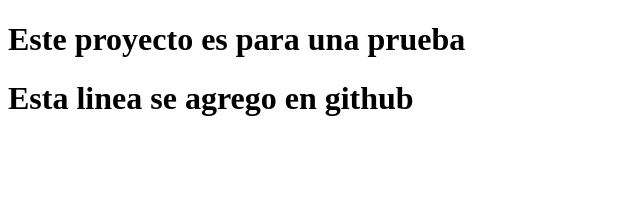
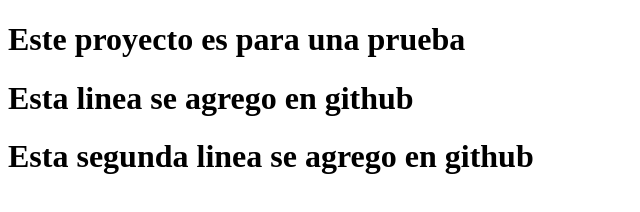
Before and after one commit to alejandromoises02/afterNetlify, a plain HTML site: page index.html in a window 1280 px wide. Shown: the whole page, without its empty margins (0-640 px from the left). Drawn offline with Linux system fonts and the light colour scheme.

Commit message:
Update index.html

```diff
--- a/index.html
+++ b/index.html
@@ -9,5 +9,6 @@
 <body>
     <h1>Este proyecto es para una prueba</h1>
     <h1>Esta linea se agrego en github</h1>
+    <h1>Esta segunda linea se agrego en github</h1>
 </body>
 </html>
```
